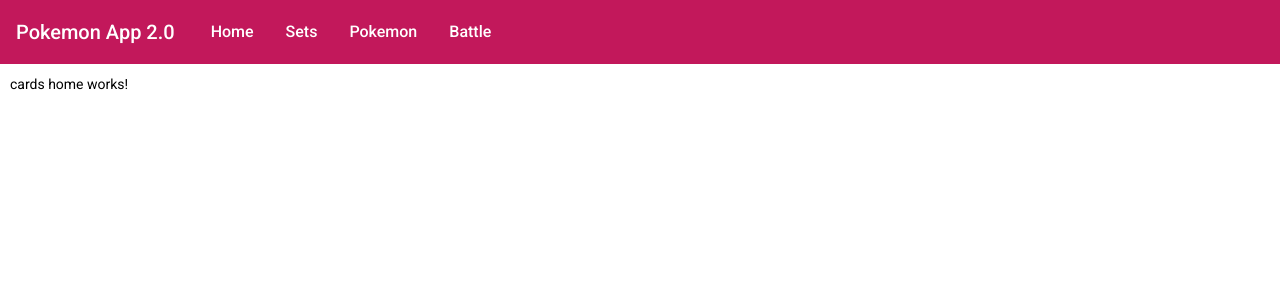
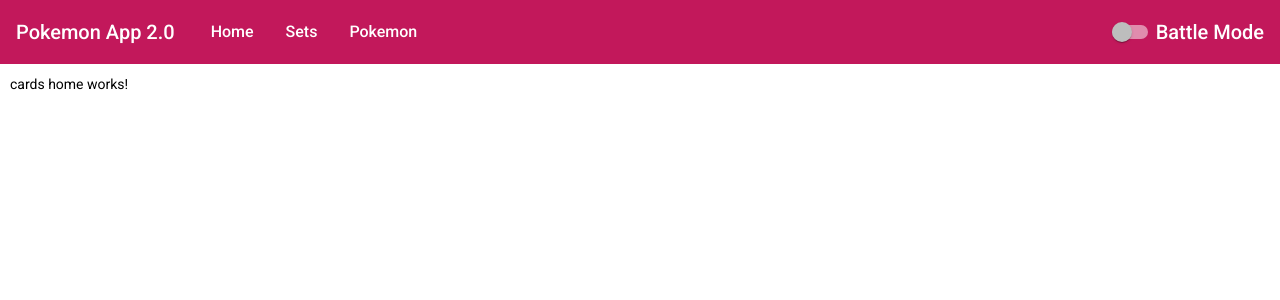
Before and after one commit to e-stylzz/Pokemon-Web, an Angular app: page /cards in a window 1280 px wide. Shown: the top 300 px of the page. Built offline with nearby package versions, Linux system fonts and the light colour scheme.

Commit message:
Toggle Battle Mode

```diff
--- a/src/app/app.component.html
+++ b/src/app/app.component.html
@@ -12,8 +12,16 @@
       <li>
         <a routerLink="/pokemon" routerLinkActive="active">Pokemon</a>
       </li>
-      <li><a routerLink="/battle" routerLinkActive="active">Battle</a></li>
+      <li *ngIf="isBattleMode | async"><a routerLink="/battle" routerLinkActive="active">Battle</a></li>
     </ul>
+
+    <span class="spacer"></span>
+
+    <!-- <mat-slide-toggle (change)="toggleBattleMode($event.checked)">Battle Mode</mat-slide-toggle> -->
+    <mat-slide-toggle [checked]="isBattleMode | async" (change)="toggleBattleMode($event.checked)" class="toggle"
+			>Battle Mode</mat-slide-toggle
+		>
+
   </mat-toolbar-row>
 </mat-toolbar>
 
--- a/src/app/app.component.scss
+++ b/src/app/app.component.scss
@@ -26,3 +26,7 @@ li a:hover {
 .container {
   padding: 10px;
 }
+
+.spacer {
+    flex: 1 1 auto;
+}
--- a/src/app/app.component.ts
+++ b/src/app/app.component.ts
@@ -1,10 +1,26 @@
-import { Component } from '@angular/core';
+import { Component, OnInit } from '@angular/core';
+import { Observable } from 'rxjs';
+import { BattleService } from './battle/battle.service';
 
 @Component({
   selector: 'app-root',
   templateUrl: './app.component.html',
   styleUrls: ['./app.component.scss']
 })
-export class AppComponent {
+export class AppComponent implements OnInit{
   title = 'PokemonWeb';
+
+  isBattleMode!: Observable<boolean>;
+
+  constructor(private battleService: BattleService) {}
+
+	ngOnInit() {
+    this.isBattleMode = this.battleService.isBattleMode;
+	}
+
+  toggleBattleMode(checked: boolean) {
+		this.battleService.setBattleMode(checked);
+	}
+
+
 }
--- /dev/null
+++ b/src/app/battle/battle.service.ts
@@ -0,0 +1,18 @@
+import { Injectable } from '@angular/core';
+import { BehaviorSubject, Subject } from 'rxjs';
+
+@Injectable({
+  providedIn: 'root'
+})
+export class BattleService {
+
+  constructor() { }
+
+  private _battleMode: BehaviorSubject<boolean> = new BehaviorSubject<boolean>(false);
+	isBattleMode = this._battleMode.asObservable();
+
+	setBattleMode(isBattleMode: boolean) {
+    console.log('Battle mode toggled', isBattleMode);
+		this._battleMode.next(isBattleMode);
+	}
+}
--- a/src/app/cards/pokemon/pokemon.component.html
+++ b/src/app/cards/pokemon/pokemon.component.html
@@ -1,4 +1,4 @@
-<div class="container">
+<div class="container" *ngIf="isBattleMode | async">
   <div
     class="card"
     *ngFor="let card of Cards"
@@ -8,3 +8,14 @@
     <img src="{{ card.imageSmall }}" alt="card.name" />
   </div>
 </div>
+
+<div class="container" *ngIf="!(isBattleMode | async)">
+  <div
+    class="card"
+    *ngFor="let card of Cards"
+  >
+    <a href="{{ card.imageLarge }}" target="_blank">
+        <img src="{{ card.imageSmall }}" alt="card.name"/>
+    </a>
+  </div>
+</div>
--- a/src/app/cards/pokemon/pokemon.component.ts
+++ b/src/app/cards/pokemon/pokemon.component.ts
@@ -1,5 +1,7 @@
 import { Component, OnInit } from '@angular/core';
 import { ActivatedRoute } from '@angular/router';
+import { Observable } from 'rxjs';
+import { BattleService } from 'src/app/battle/battle.service';
 import { Card } from '../card';
 import { CardService } from '../card.service';
 
@@ -11,12 +13,14 @@ import { CardService } from '../card.service';
 export class PokemonComponent implements OnInit {
   setId: any;
   Cards: Card[] = [];
+  isBattleMode!: Observable<boolean>;
 
-  constructor(private route: ActivatedRoute, public cardService: CardService) {}
+  constructor(private route: ActivatedRoute, public cardService: CardService, public battleService: BattleService) {}
 
   ngOnInit(): void {
     this.setId = this.route.snapshot.paramMap.get('id');
     this.getCards();
+    this.isBattleMode = this.battleService.isBattleMode;
   }
 
   getCards() {
--- a/src/app/cards/set/set.component.html
+++ b/src/app/cards/set/set.component.html
@@ -1,4 +1,4 @@
-<div class="container">
+<div class="container" *ngIf="isBattleMode | async">
   <div
     class="card"
     *ngFor="let card of Cards"
@@ -6,8 +6,16 @@
     [ngClass]="card.clicked ? 'selected' : ''"
   >
     <img src="{{ card.imageSmall }}" alt="card.name" />
-    <!-- <a href="{{ card.imageLarge }}" target="_blank"
-      ><img src="{{ card.imageSmall }}" alt="card.name"
-    /></a> -->
   </div>
 </div>
+
+<div class="container" *ngIf="!(isBattleMode | async) ">
+  <div
+    class="card"
+    *ngFor="let card of Cards"
+  >
+    <a href="{{ card.imageLarge }}" target="_blank"
+      ><img src="{{ card.imageSmall }}" alt="card.name"
+    /></a>
+  </div>
+</div>
--- a/src/app/cards/set/set.component.ts
+++ b/src/app/cards/set/set.component.ts
@@ -1,5 +1,7 @@
 import { Component, OnInit } from '@angular/core';
 import { ActivatedRoute } from '@angular/router';
+import { Observable } from 'rxjs';
+import { BattleService } from 'src/app/battle/battle.service';
 import { Card } from '../card';
 import { CardService } from '../card.service';
 
@@ -11,12 +13,15 @@ import { CardService } from '../card.service';
 export class SetComponent implements OnInit {
   setId: any;
   Cards: Card[] = [];
+  isBattleMode!: Observable<boolean>;
 
-  constructor(private route: ActivatedRoute, public cardService: CardService) {}
+  constructor(private route: ActivatedRoute, public cardService: CardService, public battleService : BattleService) {}
 
   ngOnInit(): void {
     this.setId = this.route.snapshot.paramMap.get('id');
     this.getCards();
+    this.isBattleMode = this.battleService.isBattleMode;
+    console.log('Is Battle Mode (Set)?', this.isBattleMode)
   }
 
   getCards() {
@@ -36,4 +41,5 @@ export class SetComponent implements OnInit {
       }
     });
   }
+
 }
--- a/src/app/shared/material/material.module.ts
+++ b/src/app/shared/material/material.module.ts
@@ -1,9 +1,10 @@
 import { NgModule } from '@angular/core';
 import { MatToolbarModule } from '@angular/material/toolbar';
+import {MatSlideToggleModule} from '@angular/material/slide-toggle';
 
 @NgModule({
   declarations: [],
-  imports: [MatToolbarModule],
-  exports: [MatToolbarModule],
+  imports: [MatToolbarModule, MatSlideToggleModule],
+  exports: [MatToolbarModule, MatSlideToggleModule],
 })
 export class MaterialModule {}
```
